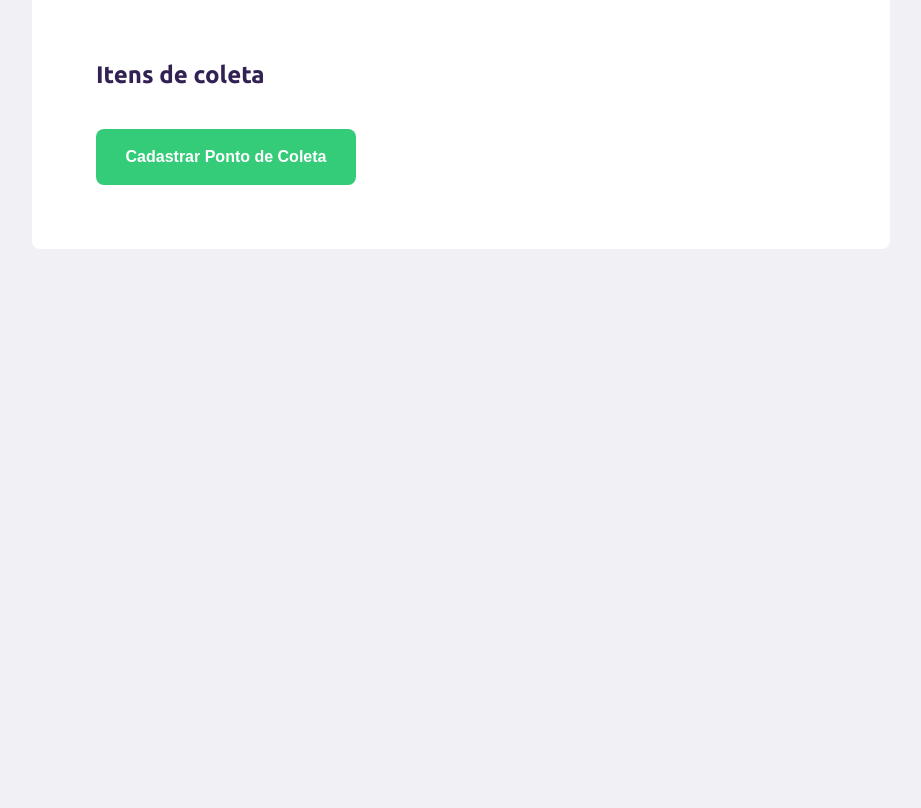
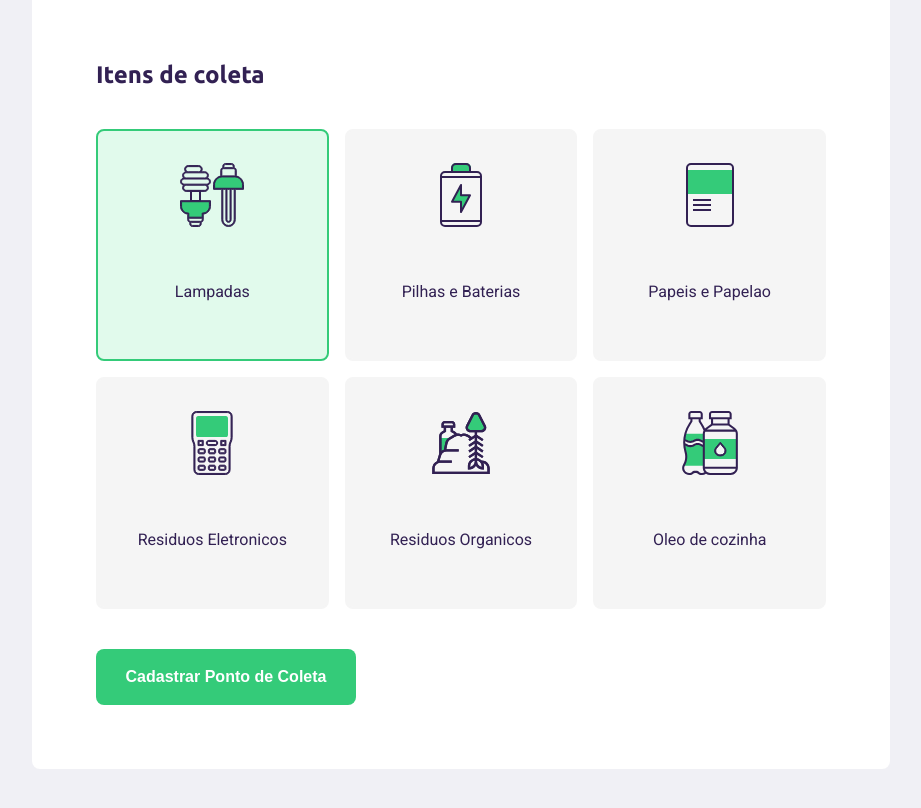
Before and after one commit to jvmineiro/ecoleta, a plain HTML site: page create-point.html in a window 1280 px wide. Shown: the part 706-1514 px from the top of the page, without its empty margins (179-1100 px from the left). Before the commit the page ends 1035 px from the top, so only its background shows below. Drawn offline with Linux system fonts and the light colour scheme; no server answers.

Commit message:
quase finalizando a tela de cadastro

```diff
--- a/create-point.html
+++ b/create-point.html
@@ -38,24 +38,24 @@
 
                     <div class="field">
                         <label for="name">Nome da entidade</label>
-                        <input type="text" name="name">
+                        <input type="text" name="name" required>
                     </div>
 
                     <div class="field-group">
                         <div class="field">
                             <label for="address">Endereço</label>
-                            <input type="text" name="address">
+                            <input type="text" name="address" required>
                         </div>
                         <div class="field">
                             <label for="address2">Número/Complemento</label>
-                            <input type="text" name="address2">
+                            <input type="text" name="address2" required>
                         </div>
                     </div>
 
                     <div class="field-group">
                         <div class="field">
                             <label for="state">Estado</label>
-                            <select name="uf">
+                            <select name="uf" required>
                                 <option value="">Selecione o Estado</option>
                             </select>
 
@@ -64,7 +64,7 @@
 
                         <div class="field">
                             <label for="city">Cidade</label>
-                            <select name="city" disabled>
+                            <select name="city" disabled required>
                                 <option value="">Selecione a Cidade</option>
                             </select>
                         </div>
@@ -73,7 +73,42 @@
                 </fieldset>
 
                 <fieldset>
-                    <h2>Itens de coleta</h2>
+                    <legend>
+                        <h2>Itens de coleta</h2>
+                    </legend>
+
+                    <div class="items-grid">
+                        <li data-id="1" class="selected">
+                            <img src="/assets/lampadas.svg" alt="Lampadas">
+                            <span>Lampadas</span>
+                        </li>
+
+                        <li data-id="2">
+                            <img src="/assets/baterias.svg" alt="Pilhas e Baterias">
+                            <span>Pilhas e Baterias</span>
+                        </li>
+
+                        <li data-id="3">
+                            <img src="/assets/papeis-papelao.svg" alt="Papeis e Papelao">
+                            <span>Papeis e Papelao</span>
+                        </li>
+
+                        <li data-id="4">
+                            <img src="/assets/eletronicos.svg" alt="Residuos Eletronicos">
+                            <span>Residuos Eletronicos</span>
+                        </li>
+
+                        <li data-id="5">
+                            <img src="/assets/organicos.svg" alt="Residuos Organicos">
+                            <span>Residuos Organicos</span>
+                        </li>
+
+                        <li data-id="6">
+                            <img src="/assets/oleo.svg" alt="Oleo de cozinha">
+                            <span>Oleo de cozinha</span>
+                        </li>
+                    </div>
+
                 </fieldset>
 
                 <button type="submit">Cadastrar Ponto de Coleta</button>
--- a/scripts/create-pooint.js
+++ b/scripts/create-pooint.js
@@ -18,16 +18,20 @@ function getCities(event) {
 
     const ufValue = event.target.value
 
-    const indexOfSelectedState = event.target,selectedIndex
+    const indexOfSelectedState = event.target.selectedIndex
     stateInput.value = event.target.options[indexOfSelectedState].text
 
     const url = `https://servicodados.ibge.gov.br/api/v1/localidades/estados/${ufValue}/municipios`
+
+
+    citySelect.innerHTML = "<option value> Selecione a Cidade </option>"
+    citySelect.disabled = true
 
     fetch(url)
     .then( res => res.json() )
     .then( cities => {
         for(const city of cities){
-            citySelect.innerHTML += `<option value="${city.id}">${city.nome}</option>`
+            citySelect.innerHTML += `<option value="${city.nome}">${city.nome}</option>`
         }
 
         citySelect.disabled = false
@@ -39,3 +43,5 @@ function getCities(event) {
 document
     .querySelector("select[name=uf]")
     .addEventListener("change", getCities)
+
+    //itens de coleta
--- a/styles/create-point.css
+++ b/styles/create-point.css
@@ -122,3 +122,45 @@ form button {
 form button:hover {
     background-color: #2fb86e;
 }
+
+.items-grid {
+    display: grid;
+    grid-template-columns: 1fr 1fr 1fr;
+    gap: 16px;
+}
+
+.items-grid li {
+    background-color: #f5f5f5;
+    list-style: none;
+
+    border: 2px solid #f5f5f5;
+    border-radius: 8px;
+
+    height: 180px;
+
+    padding: 32px 24px 16px;
+
+    display: flex;
+    flex-direction: column;
+    align-items: center;
+    justify-content: space-between;
+
+    text-align: center;
+
+    cursor: pointer;
+}
+
+.items-grid li span {
+    margin-top: 12px;
+    flex: 1;
+
+    display: flex;
+    align-items: center;
+
+    color: var(--title-color);
+}
+
+.items-grid li.selected {
+    background: #e1faec;
+    border: 2px solid #34cb79;
+}
```
